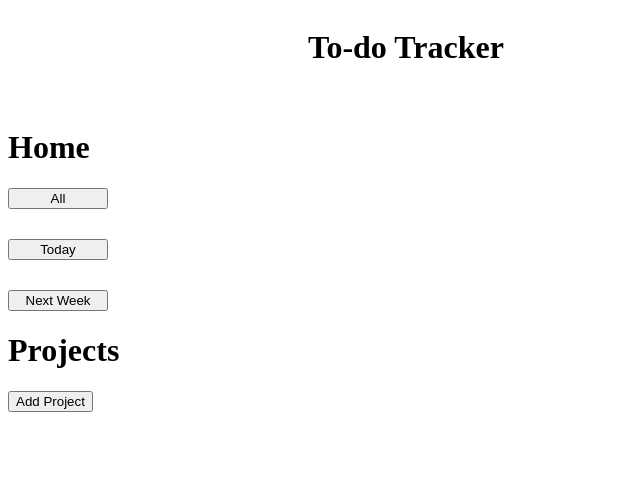
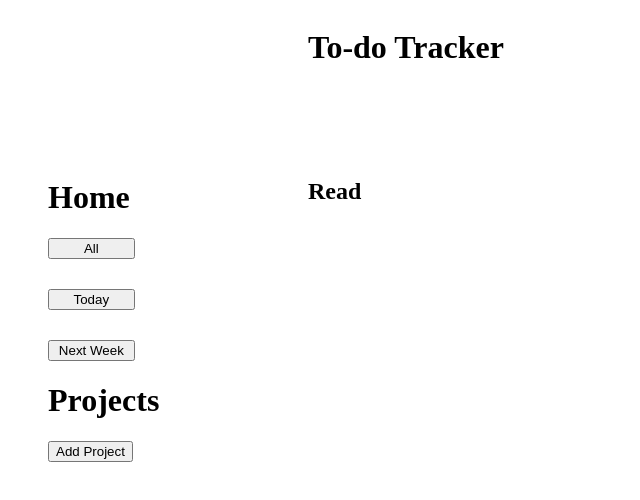
Before and after one commit to dysphere/todo-list, a website built with webpack: page dist/index.html in a window 1280 px wide. Both pictures are taken after a click on the button "All". Shown: the top 500 px of the page, without its empty margins (0-640 px from the left). Built offline with nearby package versions, Linux system fonts and the light colour scheme.

Commit message:
fix css layout grid

```diff
--- a/src/index.js
+++ b/src/index.js
@@ -1,10 +1,39 @@
 import './style.css'
 import { todolist } from './todo-list'
 import { todoFactory } from './todos'
+import formatRelative from 'date-fns/formatRelative'
+import addDays from 'date-fns/addDays'
 
 const allbutton = document.querySelector('#all');
 allbutton.addEventListener('click', () => {
+    const main = document.querySelector('#main');
+    console.log(todolist.projectArray.length)
+    for (let i = 0; i < todolist.projectArray.length; i++) {
+        console.log(todolist.projectArray[i])
+        for (let j = 0; j < todolist.projectArray[i].todoArray.length; j++) {
+            const main = document.querySelector('#main');
+            const titlediv = document.createElement('div')
+            const titleh = document.createElement('h2');
+            titleh.textContent = todolist.projectArray[i].todoArray[j].title
+            titlediv.appendChild(titleh);
+            main.appendChild(titlediv);
+        }
+    }
+    const newButton = document.createElement('button');
+    newButton.setAttribute('class', 'newtodo');
+})
+
+const todayButton = document.querySelector('#today');
+todayButton.addEventListener('click', () => {
 
 })
 
-const todayButton = document.querySelector('#today');
+const weekButton = document.querySelector('#week');
+weekButton.addEventListener('click', () => {
+
+})
+
+const projButton = document.querySelector('#addproj');
+projButton.addEventListener('click', () => {
+const main = document.querySelector('#main');
+})
--- a/src/style.css
+++ b/src/style.css
@@ -1,12 +1,13 @@
 #container {
     display: grid;
-    grid-template-rows: 100px 1000px;
+    grid-template-rows: 150px 1000px;
     grid-template-columns: 300px 1000px;
 }
 
 #sidebar {
-    grid-column: 0 / 1;
-    grid-row: 0 / 1;
+    grid-column: 1 / 2;
+    grid-row: 2 / 3;
+    margin-left: 40px;
 }
 
 .buttons {
@@ -29,12 +30,12 @@ grid-column: 1 / 2;
 }
 
 #header {
-    grid-column: 0 / 2;
-    grid-row: 0 / 1;
+    grid-column: 2 / 3;
+    grid-row: 1 / 2;
 
 }
 
 #main {
-grid-column: 1 / 2;
-grid-row: 1 / 2;
+grid-column: 2 / 3;
+grid-row: 2 / 3;
 }
--- a/src/todo-list.js
+++ b/src/todo-list.js
@@ -83,7 +83,7 @@ const todolist = (() => {
         }
     })
 
-    return {newproject, newtodo, viewproject, viewtodo, expandtodo, deletetodo}
+    return {newproject, newtodo, viewproject, viewtodo, expandtodo, deletetodo, projectArray}
 })();
 
 todolist.newtodo("Read", "read a book", formatRelative(addDays(new Date(), 7), new Date()), "High", false)
```
Also changed, not shown: dist/index.html.
